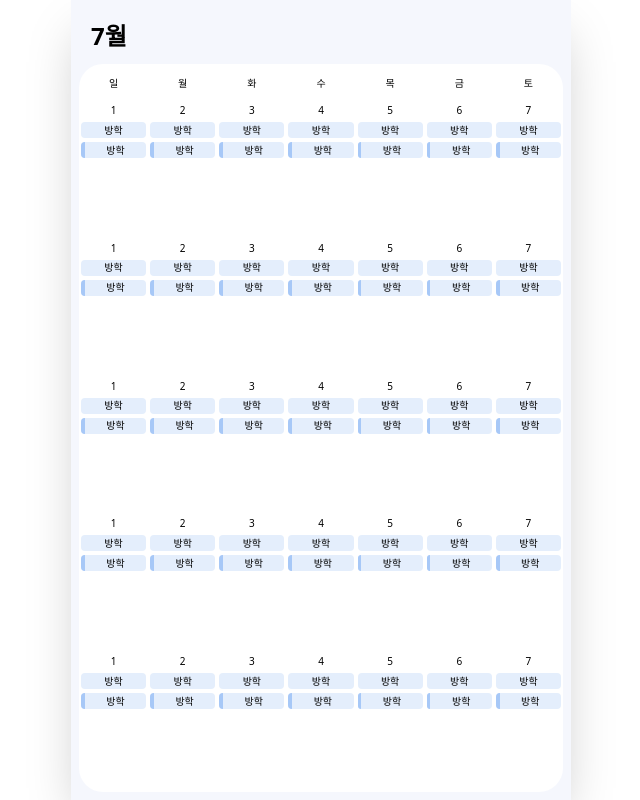
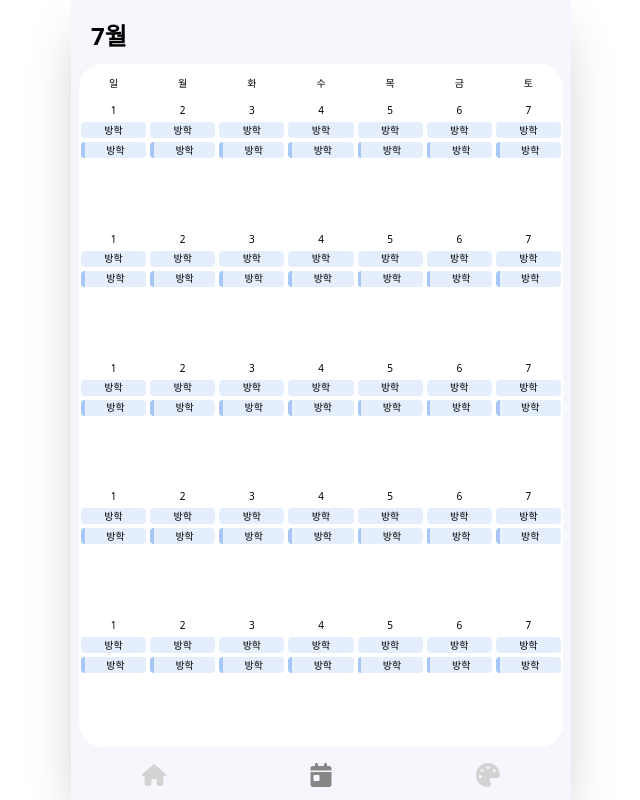
Before and after one commit to 2024TUKCOMSP/forever, a Vue app in the folder forever_planner/: page / in a window 1280 px wide. Shown: the whole page, without its empty margins (319-959 px from the left). Built offline with nearby package versions, Linux system fonts and the light colour scheme.

Commit message:
feat : make footer

```diff
--- /dev/null
+++ b/forever_planner/src/components/Calendar/CalendarPage.vue
@@ -0,0 +1,10 @@
+<template>
+  <DateVue />
+  <div class="bg-white"></div>
+</template>
+
+<script setup>
+import DateVue from './DateVue.vue'
+</script>
+
+<style></style>
--- /dev/null
+++ b/forever_planner/src/components/FooterVue.vue
@@ -0,0 +1,42 @@
+<template>
+  <div class="w-full items-center h-12 bg-[#f5f7fd] flex justify-around">
+    <div :class="isClicked == 'home' ? 'clicked-icon-color' : 'icon-color'" @click="clickHomeButton()">
+      <i class="w-6 h-6 fa-solid fa-house"></i>
+    </div>
+    <div :class="isClicked == 'diary' ? 'clicked-icon-color' : 'icon-color'" @click="clickDiaryButton()">
+      <i class="w-6 h-6 fa-solid fa-calendar-day"></i>
+    </div>
+    <div :class="isClicked == 'theme' ? 'clicked-icon-color' : 'icon-color'" @click="clickThemeButton()">
+      <i class="w-6 h-6 fa-solid fa-palette"></i>
+    </div>
+  </div>
+</template>
+
+<script setup>
+import { storeToRefs } from 'pinia';
+import { useStore } from '@/stores/store.js';
+
+const { isClicked } = storeToRefs(useStore());
+
+const clickHomeButton = () => {
+  isClicked.value = 'home';
+};
+const clickDiaryButton = () => {
+  isClicked.value = 'diary';
+};
+const clickThemeButton = () => {
+  isClicked.value = 'theme';
+};
+</script>
+
+<style scoped>
+.icon-color {
+  color: #d3d3d3;
+  transition: color 0.1s;
+}
+
+.clicked-icon-color {
+  color: #878787;
+  transition: color 0.1s;
+}
+</style>
--- a/forever_planner/src/views/CalendarView.vue
+++ b/forever_planner/src/views/CalendarView.vue
@@ -1,12 +1,25 @@
 <template>
-  <div class="w-full h-screen bg-[#f5f7fd] p-2 flex flex-col justify-end">
-    <div class="text-2xl font-semibold p-3">7월</div>
-    <CalendarVue class="w-full h-full"/>
+  <div class="w-full h-screen flex flex-col justify-between">
+    <div class="w-full h-full bg-[#f5f7fd] p-2 flex flex-col justify-end">
+      <div class="text-2xl font-semibold p-3">7월</div>
+      <CalendarVue class="w-full h-full"/>
+    </div>
+    <FooterVue />
   </div>
 </template>
 
 <script setup>
 import CalendarVue from '@/components/Calendar/CalendarVue.vue'
+import FooterVue from '@/components/FooterVue.vue';
+import { storeToRefs } from 'pinia';
+import { useStore } from '@/stores/store.js';
+import { onMounted } from 'vue';
+
+const { isClicked } = storeToRefs(useStore());
+
+onMounted(() => {
+  isClicked.value = 'diary'
+})
 </script>
 
 <style scoped>
```
